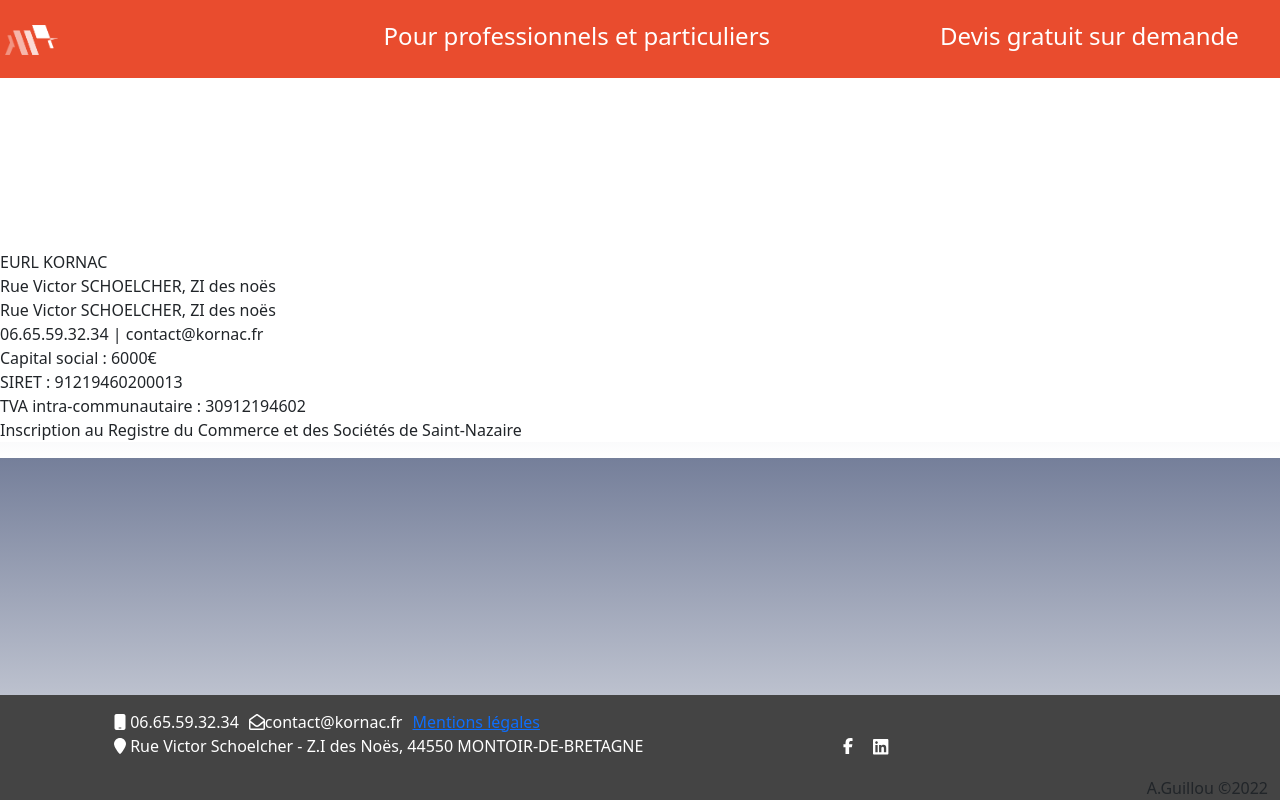
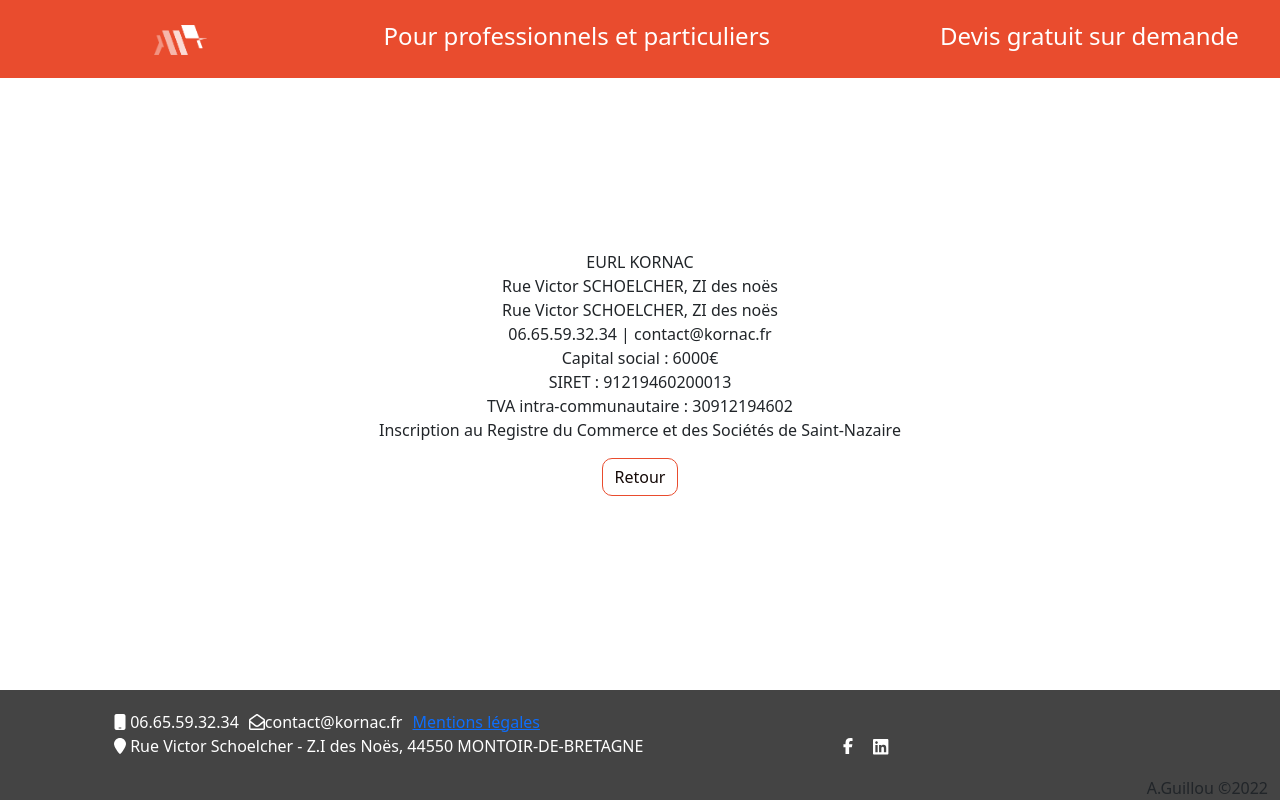
Before and after one commit to Antoine1989/Kornac., a React (Create React App) app: page /mentions in a window 1280 px wide. Built offline with nearby package versions, Linux system fonts and the light colour scheme.

Commit message:
bouton mentions

```diff
--- a/src/App.css
+++ b/src/App.css
@@ -5,7 +5,27 @@
 }
 .body-mentions{
   background-color: #fff;
-  text-align: justify;
+  text-align: center !important;
+  display: flex;
+  justify-content: center !important;
+  flex-direction: column;
+  align-self: center;
+}
+
+.retour-mentions{
+  background-color: #fff;
+  border-color: #e94c2e;
+  border-radius: 10px;
+  color: #140907;
+  transition: 0.5s;
+  cursor: pointer;
+}
+.retour-mentions:hover {
+  background-color: #44444439;
+  border-color: #fff;
+  border-radius: 30px;
+  color: #e94c2e;
+  transition: 1s;
 }
 .App {
   text-align: center;
@@ -83,7 +103,7 @@
 }
 .li-footer{
   text-align: justify;
-  margin-left: 100;
+  margin-left: 70;
 }
 .icones-footer:hover{
   color:#b9ce00 !important;
--- a/src/components/Footer.js
+++ b/src/components/Footer.js
@@ -15,7 +15,7 @@
         return (
 
 
-<footer className="page-footer fixed-bottom" style={{marginTop:100, paddingTop:15}}>
+<footer className="page-footer fixed-bottom" style={{marginTop:100, paddingTop:20}}>
         <div className="container">
           <div className="row">
 
--- a/src/components/Mentions.js
+++ b/src/components/Mentions.js
@@ -1,4 +1,5 @@
 import React from 'react';
+import { Button, Container } from 'react-bootstrap';
 import Footer from './Footer';
 import Header from './Header';
 
@@ -7,6 +8,7 @@
 
             <div className="body-mentions">
                 <Header/>
+                <Container>
                 <ul  style={{marginBottom:250}}/>
                         <li> EURL KORNAC</li>
                         <li>Rue Victor SCHOELCHER, ZI des noës</li>
@@ -17,6 +19,13 @@
                         <li>TVA intra-communautaire : 30912194602</li>
                         <li>Inscription au Registre du Commerce et des Sociétés de Saint-Nazaire</li>
                  <ul/>
+                 </Container>
+
+                 <Container style={{marginBottom:250}}>
+                 <a href="/">
+                 <Button className="retour-mentions">Retour</Button>
+                 </a>
+                 </Container>
             <Footer/>
             </div>
         );
```
